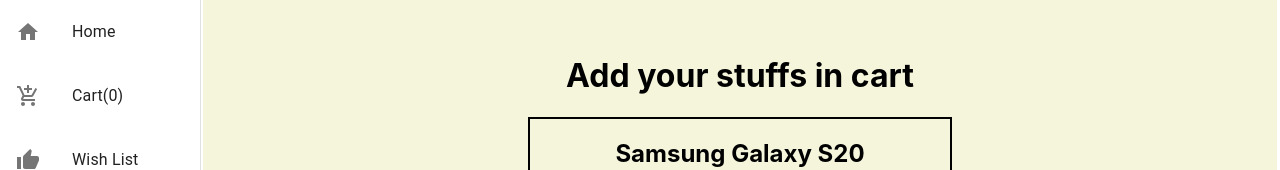
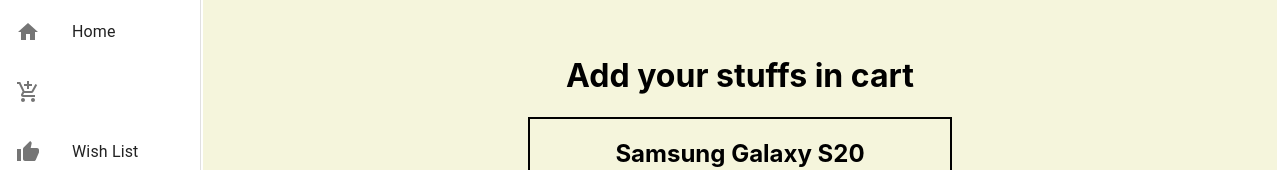
Before and after one commit to e2heidari/online-sells-stuff, a React (Create React App) app: page / in a window 1280 px wide. Shown: the top 170 px of the page. Built offline with nearby package versions, Linux system fonts and the light colour scheme.

Commit message:
add badge on the cart icon

```diff
--- a/src/App.js
+++ b/src/App.js
@@ -5,6 +5,8 @@
 import WishList from "./components/WishList/WishList";
 import About from "./components/About/About";
 import { makeStyles } from "@material-ui/core/styles";
+import Badge from '@material-ui/core/Badge';
+import { withStyles } from '@material-ui/core/styles'
 import {
   Drawer,
   List,
@@ -21,6 +23,14 @@
   drawerPaper: { width: "inherit" },
   link: { textDecoration: "none", color: theme.palette.text.primary },
 }));
+const StyledBadge = withStyles((theme) => ({
+  badge: {
+    right: -3,
+    top: 13,
+    border: `2px solid ${theme.palette.background.paper}`,
+    padding: '0 4px',
+  },
+}))(Badge);
 export default function App() {
   const [cart, setCart] = useState([]);
   const addCart = ({ title, imageUrl, stuffExplanation }) => {
@@ -52,9 +62,11 @@
             <List>
               <ListItem button>
                 <ListItemIcon>
+                <StyledBadge badgeContent={count} color="secondary">
                   <AddShoppingCartIcon />
+                  </StyledBadge>
                 </ListItemIcon>
-                <ListItemText primary={`Cart(${count})`} />
+                <ListItemText primary={Cart} />
               </ListItem>
             </List>
           </Link>
@@ -87,7 +99,7 @@
             <About />
           </Route>
           <Route path="/cart">
-            <Cart />
+            <Cart cart= {cart}/>
           </Route>
           <Route path="/" exact>
             <Home addCart={addCart} />
```
Also changed, not shown: 1 other file (tests, documents, lock files or other folders).
